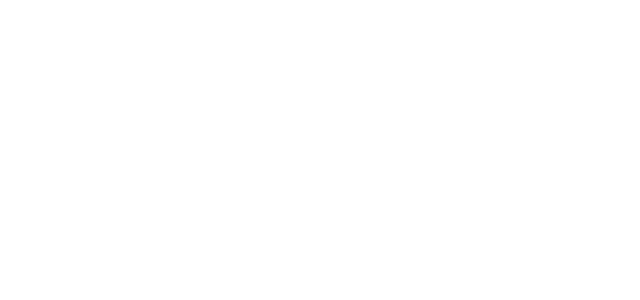
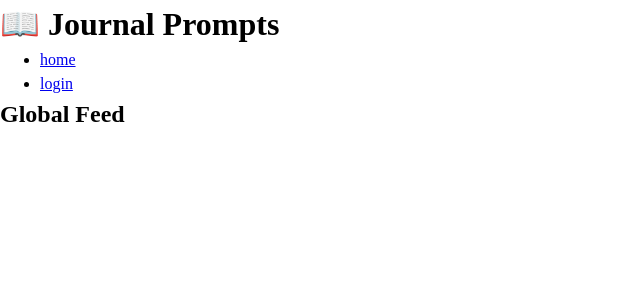
Before and after one commit to alex-j-garcia/journal-prompts-frontend, a React (Vite) app: page /global-feed in a window 1280 px wide. Before the commit this address had no page. Shown: the top 300 px of the page, without its empty margins (0-640 px from the left). Built offline with nearby package versions, Linux system fonts and the light colour scheme.

Commit message:
Add Global Feed page

```diff
--- a/src/App.jsx
+++ b/src/App.jsx
@@ -2,6 +2,7 @@
 import useUser from './hooks/useUser';
 import PromptPage from './components/PromptPage';
 import LoginPage from './components/LoginPage';
+import GlobalFeedPage from './components/GlobalFeedPage';
 import './App.css'
 
 function App() {
@@ -15,6 +16,10 @@
           element={<LoginPage handleLogin={setUser} />}
         />
         <Route
+          path='/global-feed'
+          element={<GlobalFeedPage user={user} />}
+        />
+        <Route
           path='/'
           element={<PromptPage user={user} setUser={setUser} />}
         />
--- /dev/null
+++ b/src/components/GlobalFeedPage.jsx
@@ -0,0 +1,11 @@
+import Layout from "./Layout";
+
+const GlobalFeedPage = ({ user }) => {
+  return (
+    <Layout user={user}>
+      <h2>Global Feed</h2>
+    </Layout>
+  );
+};
+
+export default GlobalFeedPage;
--- a/src/components/Navigation.jsx
+++ b/src/components/Navigation.jsx
@@ -3,11 +3,15 @@
 } from 'react-router-dom';
 
 const Navigation = ({ user }) => {
-  const loggedInLinks = links.filter((link) => (
-    user && link.text === 'login'
-      ? null
-      : link
-  ));
+  const loggedInLinks = links.filter((link) => {
+    if (!user && link.text === 'global feed') {
+      return null;
+    } else if (user && link.text === 'login') {
+      return null;
+    } else {
+      return link;
+    }
+  });
 
   return (
     <nav>
@@ -31,6 +35,10 @@
     href: '/login',
     text: 'login',
   },
+  {
+    href: '/global-feed',
+    text: 'global feed',
+  },
 ];
 
 export default Navigation;
```
